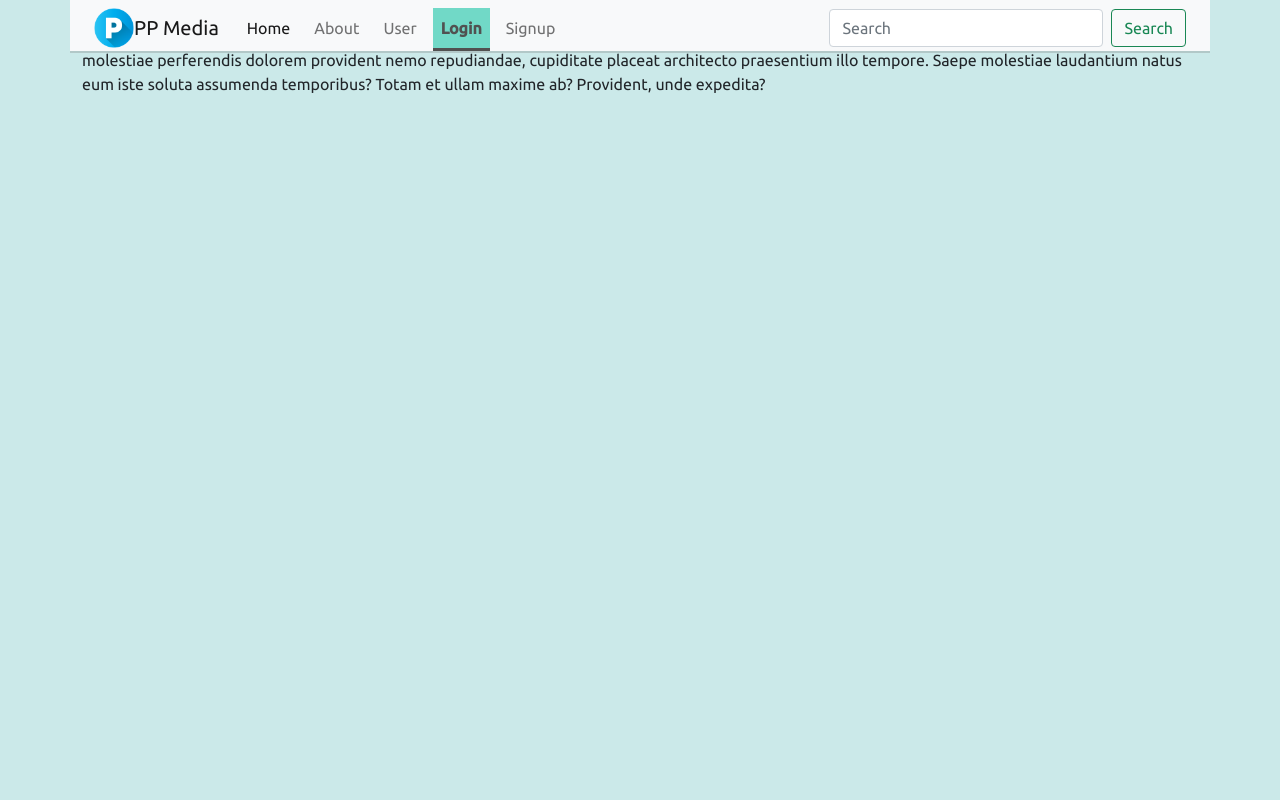
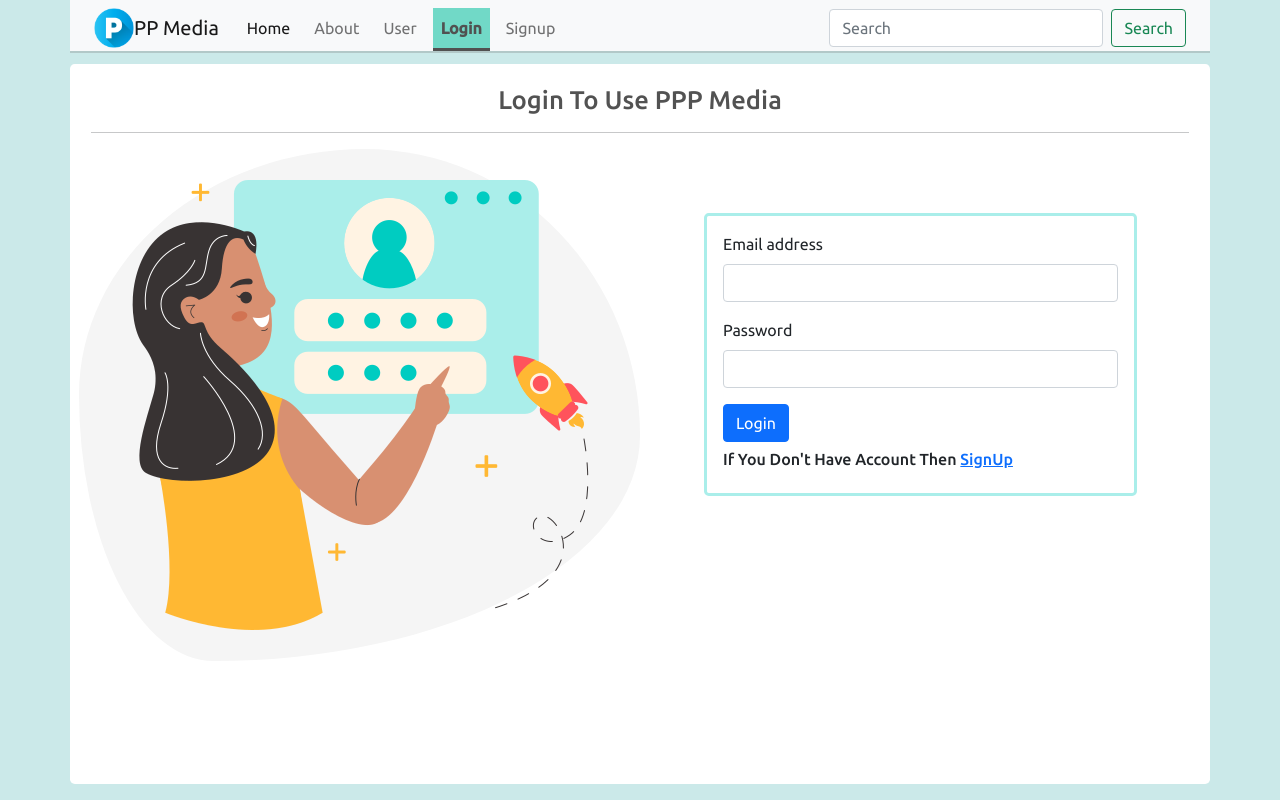
Before and after one commit to SanjayPaul4u/PPPMedia-client-PROJECT1, a React (Create React App) app: page /login in a window 1280 px wide. Built offline with nearby package versions, Linux system fonts and the light colour scheme.

Commit message:
10: Work on Login Component

```diff
--- a/src/components/Login.js
+++ b/src/components/Login.js
@@ -1,9 +1,42 @@
 import React from 'react'
+import "../styleFolder/Login.css"
+import LoginImg from './images/log-in.png'
 
 function Login() {
   return (
-    <div className='container'>Login
-    <p>Lorem ipsum dolor sit amet consectetur adipisicing elit. Ducimus aliquam rerum dicta atque at incidunt non, velit modi recusandae debitis assumenda molestiae perferendis dolorem provident nemo repudiandae, cupiditate placeat architecto praesentium illo tempore. Saepe molestiae laudantium natus eum iste soluta assumenda temporibus? Totam et ullam maxime ab? Provident, unde expedita?</p></div>
+    <div id='main-login-component' className='container'>
+        <div id='login-component'>
+            <h1 id='login-header'>Login To Use PPP Media</h1>
+            <hr />
+
+            <div className="row">
+                <div id="login-img-div" className="col-6 col-md-6 col-xl-6 text-center">
+                  <img src={LoginImg} alt="imgError" />
+                </div>
+                <div id="login-form-div" className="col-6 col-md-6 col-xl-6">
+                  {/* login form start*/}
+
+                    <form>
+                      <div className="mb-3">
+                        <label htmlFor="exampleInputEmail1" className="form-label">Email address</label>
+                        <input type="email" className="form-control" id="exampleInputEmail1" aria-describedby="emailHelp" name='email'/>
+                      </div>
+                      <div className="mb-3">
+                        <label htmlFor="exampleInputPassword1" className="form-label">Password</label>
+                        <input type="password" className="form-control" id="exampleInputPassword1" name='password'/>
+                      </div>
+                      <button type="submit" className="btn btn-primary">Login</button>
+
+                        <div>
+                          <h6 className="my-2">If You Don't Have Account Then <a href="/signup" role="button">SignUp</a></h6>
+                        </div>
+                    </form>
+
+                  {/* login form end*/}
+                </div>
+            </div>
+        </div>
+    </div>
   )
 }
 
--- /dev/null
+++ b/src/styleFolder/Login.css
@@ -0,0 +1,26 @@
+#main-login-component{
+    background-color: white;
+    margin-top: 4rem;
+    height: 90vh;
+    border-radius: 0.3rem;
+    padding: 1.3rem;
+}
+#login-header{
+    font-size: 1.6rem;
+    color: rgb(82, 82, 82);
+    text-align: center;
+    margin-bottom: 1rem;
+}
+#login-img-div{
+    border-radius:51% 49% 76% 24% / 48% 56% 44% 52% ;
+    background-color: rgb(245, 245, 245);
+}
+
+#login-form-div{
+    padding: 4rem;
+}
+#login-form-div form{
+    padding: 1rem;
+    border: 0.2rem solid #aaeeea;
+    border-radius: 0.3rem;
+}
```
Also changed, not shown: clientNOTE/NOTE.txt, src/components/images/log-in.png (added).
